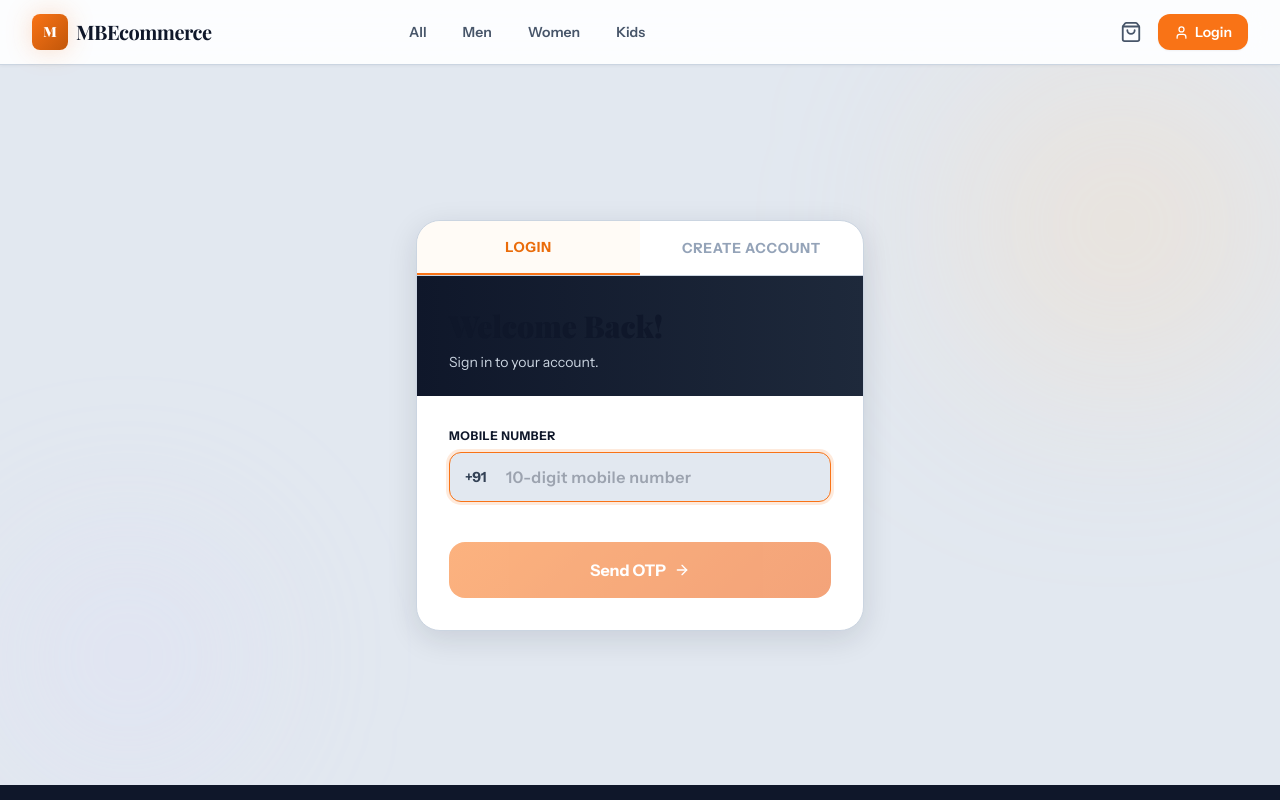
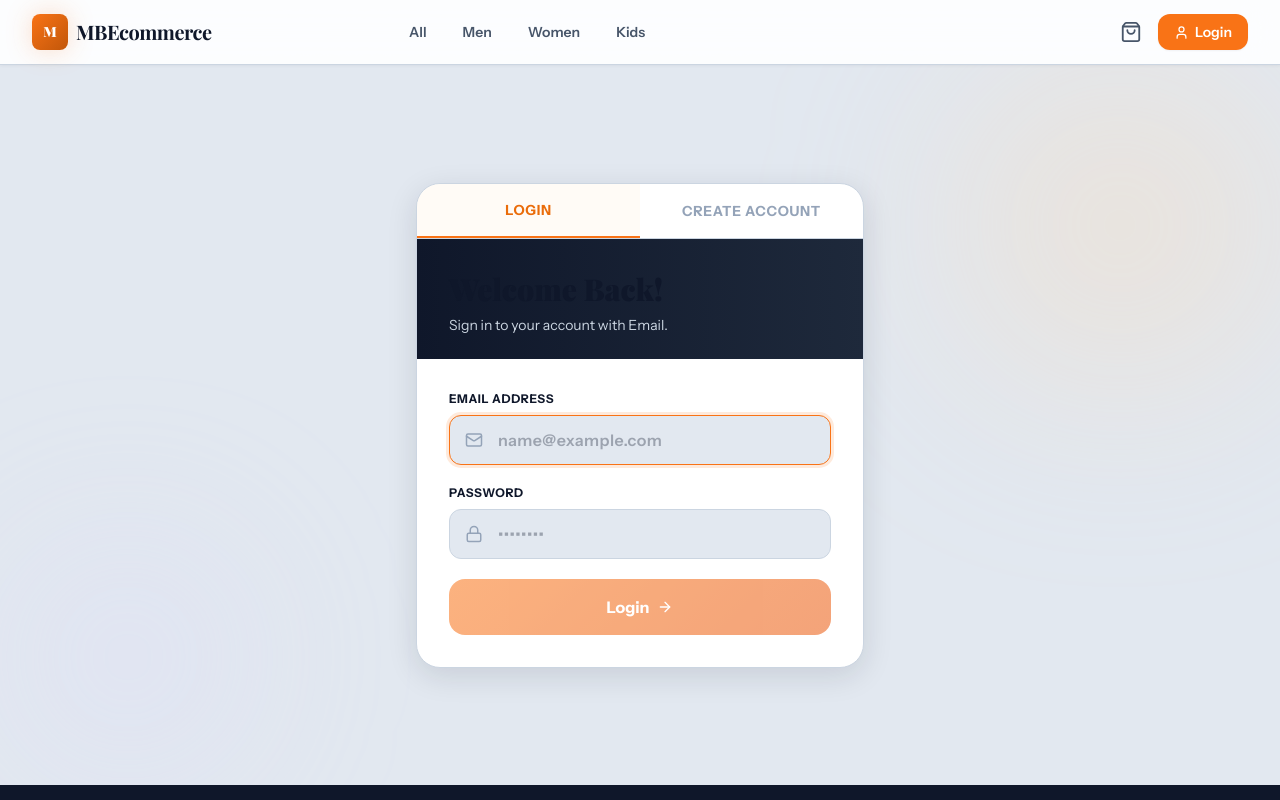
Before and after one commit to darshanhunoor/india-ecommerce, a Next.js app in the folder apps/frontend/: page /en/login in a window 1280 px wide. Shown: the top 800 px of the page. Built offline with nearby package versions, Linux system fonts and the light colour scheme; no server answers.

Commit message:
fix: revert to firebase and implement email auth

```diff
--- a/apps/frontend/src/app/[locale]/login/page.tsx
+++ b/apps/frontend/src/app/[locale]/login/page.tsx
@@ -1,9 +1,9 @@
 'use client';
 
 import { useState } from 'react';
-import { sendOTP, verifyOTP } from '@/lib/auth';
+import { loginWithEmail, registerWithEmail } from '@/lib/auth';
 import { useAuthStore } from '@/store/authStore';
-import { Loader2, Smartphone, ShieldCheck, ArrowRight, User } from 'lucide-react';
+import { Loader2, Mail, Lock, ArrowRight, User } from 'lucide-react';
 import { motion } from 'framer-motion';
 import { motionVariants } from '@/styles/design-system';
 import { useRouter } from 'next/navigation';
@@ -11,42 +11,38 @@ import { useRouter } from 'next/navigation';
 export default function LoginPage() {
   const router = useRouter();
   const [tab, setTab] = useState<'LOGIN' | 'SIGNUP'>('LOGIN');
-  const [mobile, setMobile] = useState('');
   const [name, setName] = useState('');
   const [email, setEmail] = useState('');
-  const [otp, setOtp] = useState('');
-  const [step, setStep] = useState<'DETAILS' | 'OTP'>('DETAILS');
+  const [password, setPassword] = useState('');
+
   const [loading, setLoading] = useState(false);
   const [error, setError] = useState('');
   const setUser = useAuthStore((s) => s.setUser);
 
-  const handleSendOtp = async (e: React.FormEvent) => {
+  const handleSubmit = async (e: React.FormEvent) => {
     e.preventDefault();
     setError('');
+
     if (tab === 'SIGNUP' && !name.trim()) { setError('Please enter your full name'); return; }
-    if (mobile.length < 10) { setError('Please enter a valid 10-digit mobile number'); return; }
+    if (!email.includes('@')) { setError('Please enter a valid email address'); return; }
+    if (password.length < 6) { setError('Password must be at least 6 characters'); return; }
+
     setLoading(true);
     try {
-      await sendOTP(mobile, 'recaptcha-container');
-      setStep('OTP');
-    } catch (err: any) {
-      setError(err.message || 'Failed to send OTP. Please try again.');
-    } finally { setLoading(false); }
-  };
+      let idToken;
+      if (tab === 'SIGNUP') {
+        idToken = await registerWithEmail(email, password);
+      } else {
+        idToken = await loginWithEmail(email, password);
+      }
 
-  const handleVerifyOtp = async (e: React.FormEvent) => {
-    e.preventDefault();
-    setError('');
-    if (otp.length < 6) { setError('Please enter the 6-digit OTP'); return; }
-    setLoading(true);
-    try {
-      const idToken = await verifyOTP(otp);
-      const url = `${process.env.NEXT_PUBLIC_API_URL || 'http://localhost:3001'}/api/auth/verify-otp`;
+      const url = `${process.env.NEXT_PUBLIC_API_URL || 'http://localhost:3001'}/api/auth/verify-token`;
       const res = await fetch(url, {
         method: 'POST', credentials: 'include',
         headers: { 'Content-Type': 'application/json' },
-        body: JSON.stringify({ idToken, name: tab === 'SIGNUP' ? name : undefined, email: tab === 'SIGNUP' ? email : undefined }),
+        body: JSON.stringify({ idToken, name: tab === 'SIGNUP' ? name : undefined }),
       });
+
       if (!res.ok) throw new Error((await res.text()) || `Status ${res.status}`);
       const data = await res.json();
       setUser(data.user, data.isNewUser);
@@ -57,7 +53,7 @@ export default function LoginPage() {
         router.push('/');
       }
     } catch (err: any) {
-      setError(err.message || 'Verification failed. Please try again.');
+      setError(err.message || 'Authentication failed. Please try again.');
     } finally { setLoading(false); }
   };
 
@@ -69,7 +65,6 @@ export default function LoginPage() {
       <motion.div variants={motionVariants.scaleIn} initial="hidden" animate="visible" className="relative z-10 w-full max-w-md">
         <div className="bg-white border border-border rounded-3xl shadow-card-hover overflow-hidden">
           {/* Tabs */}
-          {step === 'DETAILS' && (
           <div className="flex border-b border-border">
             <button
               className={`flex-1 py-4 text-sm font-bold tracking-wider uppercase transition-colors ${tab === 'LOGIN' ? 'text-primary-600 border-b-2 border-primary-500 bg-primary-50/50' : 'text-navy-400 hover:text-navy-600'}`}
@@ -84,16 +79,13 @@ export default function LoginPage() {
               Create Account
             </button>
           </div>
-          )}
 
           <div className="bg-gradient-to-r from-navy-900 to-navy-800 px-8 pt-8 pb-6 text-white texture-noise">
             <h1 className="font-display font-black text-3xl mb-2">
-              {step === 'DETAILS' ? (tab === 'LOGIN' ? 'Welcome Back!' : 'Join Us!') : 'Enter OTP'}
+              {tab === 'LOGIN' ? 'Welcome Back!' : 'Join Us!'}
             </h1>
             <p className="text-navy-300 text-sm">
-              {step === 'DETAILS'
-                ? (tab === 'LOGIN' ? 'Sign in to your account.' : 'Create an account in seconds.')
-                : `We sent a 6-digit code to +91 ${mobile}`}
+              {tab === 'LOGIN' ? 'Sign in to your account with Email.' : 'Create an account in seconds.'}
             </p>
           </div>
 
@@ -104,53 +96,40 @@ export default function LoginPage() {
               </div>
             )}
 
-            {step === 'DETAILS' ? (
-              <motion.form key="details" variants={motionVariants.fadeIn} initial="hidden" animate="visible" onSubmit={handleSendOtp} className="space-y-5">
+            <motion.form key="details" variants={motionVariants.fadeIn} initial="hidden" animate="visible" onSubmit={handleSubmit} className="space-y-5">
               {tab === 'SIGNUP' && (
-                  <>
                 <div>
                   <label className="block text-xs font-bold text-navy-900 uppercase tracking-wider mb-2">Full Name</label>
                   <input type="text" className="input" placeholder="Enter your full name" value={name} onChange={(e) => setName(e.target.value)} disabled={loading} autoFocus={tab === 'SIGNUP'} />
                 </div>
+              )}
+
               <div>
-                      <label className="block text-xs font-bold text-navy-900 uppercase tracking-wider mb-2">Email (Optional)</label>
-                      <input type="email" className="input" placeholder="Enter your email" value={email} onChange={(e) => setEmail(e.target.value)} disabled={loading} />
-                    </div>
-                  </>
-                )}
-                <div>
-                  <label className="block text-xs font-bold text-navy-900 uppercase tracking-wider mb-2">Mobile Number</label>
+                <label className="block text-xs font-bold text-navy-900 uppercase tracking-wider mb-2">Email Address</label>
                 <div className="relative">
-                    <span className="absolute left-4 top-1/2 -translate-y-1/2 text-navy-700 font-bold text-sm select-none">+91</span>
-                    <input type="tel" inputMode="numeric" maxLength={10} className="input pl-14 text-navy-900 font-semibold tracking-wide text-base" placeholder="10-digit mobile number" value={mobile} onChange={(e) => setMobile(e.target.value.replace(/\D/g, ''))} disabled={loading} autoFocus={tab === 'LOGIN'} />
+                  <span className="absolute left-4 top-1/2 -translate-y-1/2 text-navy-400">
+                    <Mail size={18} />
+                  </span>
+                  <input type="email" className="input pl-12 text-navy-900 font-semibold tracking-wide text-base" placeholder="name@example.com" value={email} onChange={(e) => setEmail(e.target.value)} disabled={loading} autoFocus={tab === 'LOGIN'} />
                 </div>
               </div>
 
-                <div id="recaptcha-container" />
+              <div>
+                <label className="block text-xs font-bold text-navy-900 uppercase tracking-wider mb-2">Password</label>
+                <div className="relative">
+                  <span className="absolute left-4 top-1/2 -translate-y-1/2 text-navy-400">
+                    <Lock size={18} />
+                  </span>
+                  <input type="password" minLength={6} className="input pl-12 text-navy-900 font-semibold tracking-wide text-base" placeholder="••••••••" value={password} onChange={(e) => setPassword(e.target.value)} disabled={loading} />
+                </div>
+              </div>
 
-                <button type="submit" disabled={loading || mobile.length < 10 || (tab === 'SIGNUP' && !name.trim())} className="btn-primary w-full py-4 text-base rounded-2xl">
+              <button type="submit" disabled={loading || !email.includes('@') || password.length < 6 || (tab === 'SIGNUP' && !name.trim())} className="btn-primary w-full py-4 text-base rounded-2xl">
                 {loading ? <Loader2 className="animate-spin" size={18} /> : null}
-                  {loading ? 'Sending OTP...' : 'Send OTP'}
+                {loading ? 'Processing...' : (tab === 'LOGIN' ? 'Login' : 'Sign Up')}
                 {!loading && <ArrowRight size={16} />}
               </button>
             </motion.form>
-            ) : (
-              <motion.form key="otp" variants={motionVariants.fadeIn} initial="hidden" animate="visible" onSubmit={handleVerifyOtp} className="space-y-5">
-                <div>
-                  <label className="block text-xs font-bold text-navy-900 uppercase tracking-wider mb-2">6-Digit OTP</label>
-                  <input type="text" inputMode="numeric" maxLength={6} className="input text-center tracking-[0.6em] font-black text-2xl py-4" placeholder="• • • • • •" value={otp} onChange={(e) => setOtp(e.target.value.replace(/\D/g, ''))} disabled={loading} autoFocus />
-                </div>
-
-                <button type="submit" disabled={loading || otp.length < 6} className="btn-primary w-full py-4 text-base rounded-2xl">
-                  {loading ? <Loader2 className="animate-spin" size={18} /> : <ShieldCheck size={16} />}
-                  {loading ? 'Verifying...' : 'Verify & Login'}
-                </button>
-
-                <button type="button" onClick={() => { setStep('DETAILS'); setOtp(''); setError(''); }} className="w-full py-2.5 text-sm font-semibold text-muted hover:text-primary-600 transition-colors">
-                  ← Edit mobile number
-                </button>
-              </motion.form>
-            )}
           </div>
         </div>
       </motion.div>
--- a/apps/frontend/src/lib/auth.ts
+++ b/apps/frontend/src/lib/auth.ts
@@ -1,62 +1,24 @@
-import { RecaptchaVerifier, signInWithPhoneNumber, ConfirmationResult } from 'firebase/auth';
+import { signInWithEmailAndPassword, createUserWithEmailAndPassword } from 'firebase/auth';
 import { auth } from './firebase';
 
-let confirmationResult: ConfirmationResult | null = null;
-
-export const setupRecaptcha = (buttonId: string) => {
-  if ((window as any).recaptchaVerifier) {
-    try {
-      (window as any).recaptchaVerifier.clear();
-    } catch {
-      // ignore
-    }
-    (window as any).recaptchaVerifier = null;
-  }
-
-  // Suppress Firebase's benign Enterprise fallback warning for the MVP
-    const originalWarn = console.warn;
-    console.warn = (...args) => {
-      if (typeof args[0] === 'string' && args[0].includes('Failed to initialize reCAPTCHA Enterprise config')) {
-        return;
-      }
-      originalWarn.apply(console, args);
-    };
-
-    (window as any).recaptchaVerifier = new RecaptchaVerifier(auth, buttonId, {
-      size: 'invisible',
-      callback: () => {
-        // reCAPTCHA solved
-      },
-    });
-};
-
-export const sendOTP = async (phoneNumber: string, buttonId: string) => {
+export const loginWithEmail = async (email: string, password: string) => {
   try {
-    setupRecaptcha(buttonId);
-    const appVerifier = (window as any).recaptchaVerifier;
-    const formattedPhone = phoneNumber.startsWith('+') ? phoneNumber : `+91${phoneNumber}`;
-    confirmationResult = await signInWithPhoneNumber(auth, formattedPhone, appVerifier);
-    return true;
+    const result = await signInWithEmailAndPassword(auth, email, password);
+    const idToken = await result.user.getIdToken(true);
+    return idToken;
   } catch (error) {
-    console.error('Error sending OTP:', error);
-    if ((window as any).recaptchaVerifier) {
-      (window as any).recaptchaVerifier.clear();
-      (window as any).recaptchaVerifier = null;
-    }
+    console.error('Error logging in:', error);
     throw error;
   }
 };
 
-export const verifyOTP = async (otpCode: string) => {
-  if (!confirmationResult) {
-    throw new Error('Please request OTP first');
-  }
+export const registerWithEmail = async (email: string, password: string) => {
   try {
-    const result = await confirmationResult.confirm(otpCode);
+    const result = await createUserWithEmailAndPassword(auth, email, password);
     const idToken = await result.user.getIdToken(true);
     return idToken;
   } catch (error) {
-    console.error('Error verifying OTP:', error);
+    console.error('Error registering:', error);
     throw error;
   }
 };
```
Also changed, not shown: 2 other files (tests, documents, lock files or other folders). Lines whose indentation alone changed are shown as unchanged.
